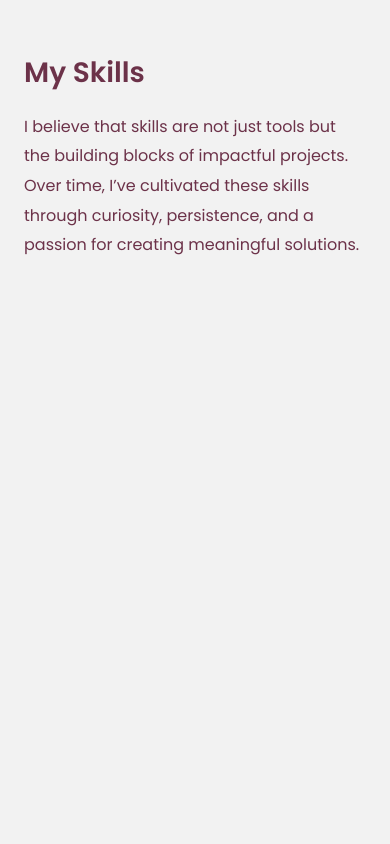
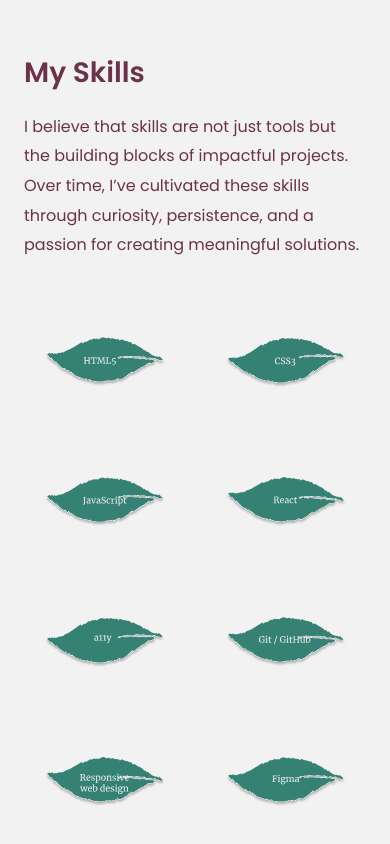
Before and after one commit to Doileo/my-new-portfolio, a React (Create React App) app: page / in a window 390 px wide. Shown: the part 6151-6995 px from the top of the page. Built offline with nearby package versions, Linux system fonts and the light colour scheme.

Commit message:
Adjusted social icons position on tablet screens

```diff
--- a/src/components/SocialIcons/SocialIcons.css
+++ b/src/components/SocialIcons/SocialIcons.css
@@ -62,7 +62,7 @@
 @media (min-width: 768px) {
   .social-icons {
     display: flex;
-    right: 30px;
+    right: 1px;
     bottom: 30px;
     gap: 1.2rem;
   }
--- a/src/pages/Skills/Skills.css
+++ b/src/pages/Skills/Skills.css
@@ -11,12 +11,12 @@
   justify-content: center;
   opacity: 0;
   transform: translateY(40px); /* Slight downward offset for a soft entrance */
-  transition: opacity 1.5s ease-out, transform 1.5s ease-out;
+  transition: opacity 1.5s ease-out, transform 1.5s ease-out; /* Slow and smooth transition */
 }
 
 .skills-container.visible {
   opacity: 1;
-  transform: translateY(0);
+  transform: translateY(0); /* Elegant upward movement */
 }
 
 .skills-intro {
@@ -34,7 +34,7 @@
   height: 80px;
   opacity: 0;
   transform: scale(0.8) rotate(-10deg); /* Start small and rotated for softness */
-  transition: transform 1.5s ease-out, opacity 1.5s ease-out;
+  transition: transform 1.5s ease-out, opacity 1.5s ease-out; /* Smooth, gentle transitions */
 }
 
 .leaf.visible {
@@ -70,12 +70,12 @@
 
 /* Hover Effect: Subtle, elegant hover effect */
 .leaf:hover {
-  transform: scale(1.05) rotate(2deg);
-  transition: transform 0.4s ease-in-out;
+  transform: scale(1.05) rotate(2deg); /* Slight hover effect for a gentle pop */
+  transition: transform 0.4s ease-in-out; /* Smooth transition */
 }
 
 .leaf:hover img {
-  filter: drop-shadow(0 6px 15px rgba(0, 0, 0, 0.2));
+  filter: drop-shadow(0 6px 15px rgba(0, 0, 0, 0.1)); /* Soft shadow effect */
 }
 
 /* Mobile Layout: 2 columns, 4 items per column */
--- a/src/pages/Skills/Skills.js
+++ b/src/pages/Skills/Skills.js
@@ -11,11 +11,13 @@ const Skills = () => {
       (entries) => {
         entries.forEach((entry) => {
           if (entry.isIntersecting) {
+            skillsSection.classList.add("visible");
             leaves.forEach((leaf, index) => {
               leaf.classList.add("visible");
               leaf.style.animationDelay = `${0.3 * index}s`; // Staggered delay for each leaf
             });
           } else {
+            skillsSection.classList.remove("visible");
             leaves.forEach((leaf) => {
               leaf.classList.remove("visible");
               leaf.style.animationDelay = "0s"; // Reset delay
@@ -33,6 +35,7 @@ const Skills = () => {
     // Trigger animation after clicking the navbar link
     const onClickHandler = () => {
       setTimeout(() => {
+        skillsSection.classList.add("visible");
         leaves.forEach((leaf, index) => {
           leaf.classList.add("visible");
           leaf.style.animationDelay = `${0.3 * index}s`; // Staggered delay
@@ -49,6 +52,7 @@ const Skills = () => {
     // Check if Skills section is in view on page load (for direct link click)
     if (skillsSection && window.location.hash === "#skills") {
       setTimeout(() => {
+        skillsSection.classList.add("visible");
         leaves.forEach((leaf, index) => {
           leaf.classList.add("visible");
           leaf.style.animationDelay = `${0.3 * index}s`; // Staggered delay
@@ -73,37 +77,37 @@ const Skills = () => {
         curiosity, persistence, and a passion for creating meaningful solutions.
       </p>
       <div className="skills-container">
-        <div className="leaf" style={{ "--delay": "0s" }}>
+        <div className="leaf">
           <img src="/assets/images/leaf-html5.svg" alt="HTML5 skill" />
         </div>
-        <div className="leaf" style={{ "--delay": "0.3s" }}>
+        <div className="leaf">
           <img src="/assets/images/leaf-css3.svg" alt="CSS3 skill" />
         </div>
-        <div className="leaf" style={{ "--delay": "0.6s" }}>
+        <div className="leaf">
           <img
             src="/assets/images/leaf-javascript.svg"
             alt="JavaScript skill"
           />
         </div>
-        <div className="leaf" style={{ "--delay": "0.9s" }}>
+        <div className="leaf">
           <img src="/assets/images/leaf-react.svg" alt="React skill" />
         </div>
-        <div className="leaf" style={{ "--delay": "1.2s" }}>
+        <div className="leaf">
           <img
             src="/assets/images/leaf-accessibility.svg"
             alt="Accessibility skill"
           />
         </div>
-        <div className="leaf" style={{ "--delay": "1.5s" }}>
+        <div className="leaf">
           <img src="/assets/images/leaf-git.svg" alt="Git skill" />
         </div>
-        <div className="leaf" style={{ "--delay": "1.8s" }}>
+        <div className="leaf">
           <img
             src="/assets/images/leaf-responsive-design.svg"
             alt="Responsive Design skill"
           />
         </div>
-        <div className="leaf" style={{ "--delay": "2.1s" }}>
+        <div className="leaf">
           <img src="/assets/images/leaf-figma.svg" alt="Figma skill" />
         </div>
       </div>
```
